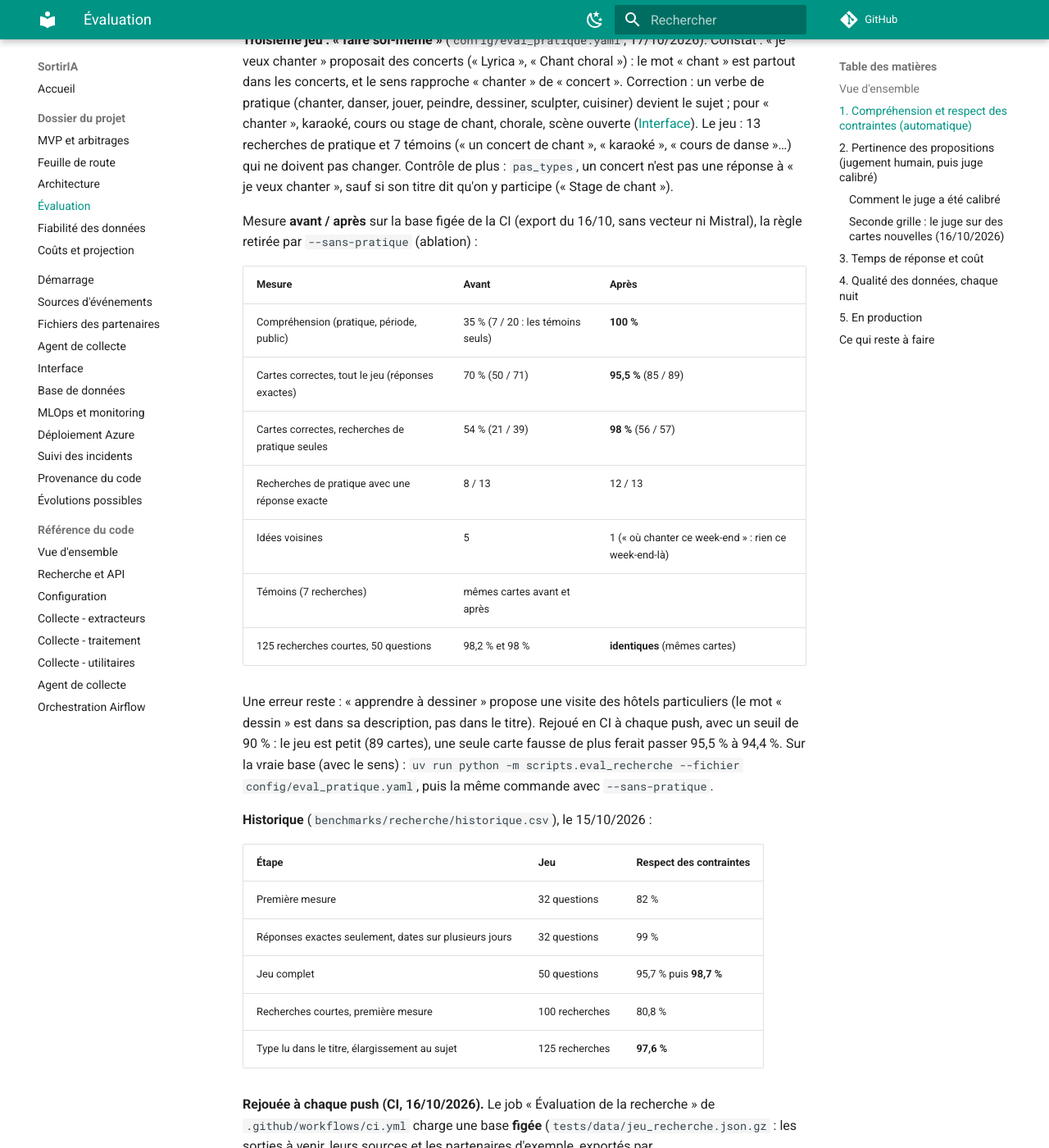
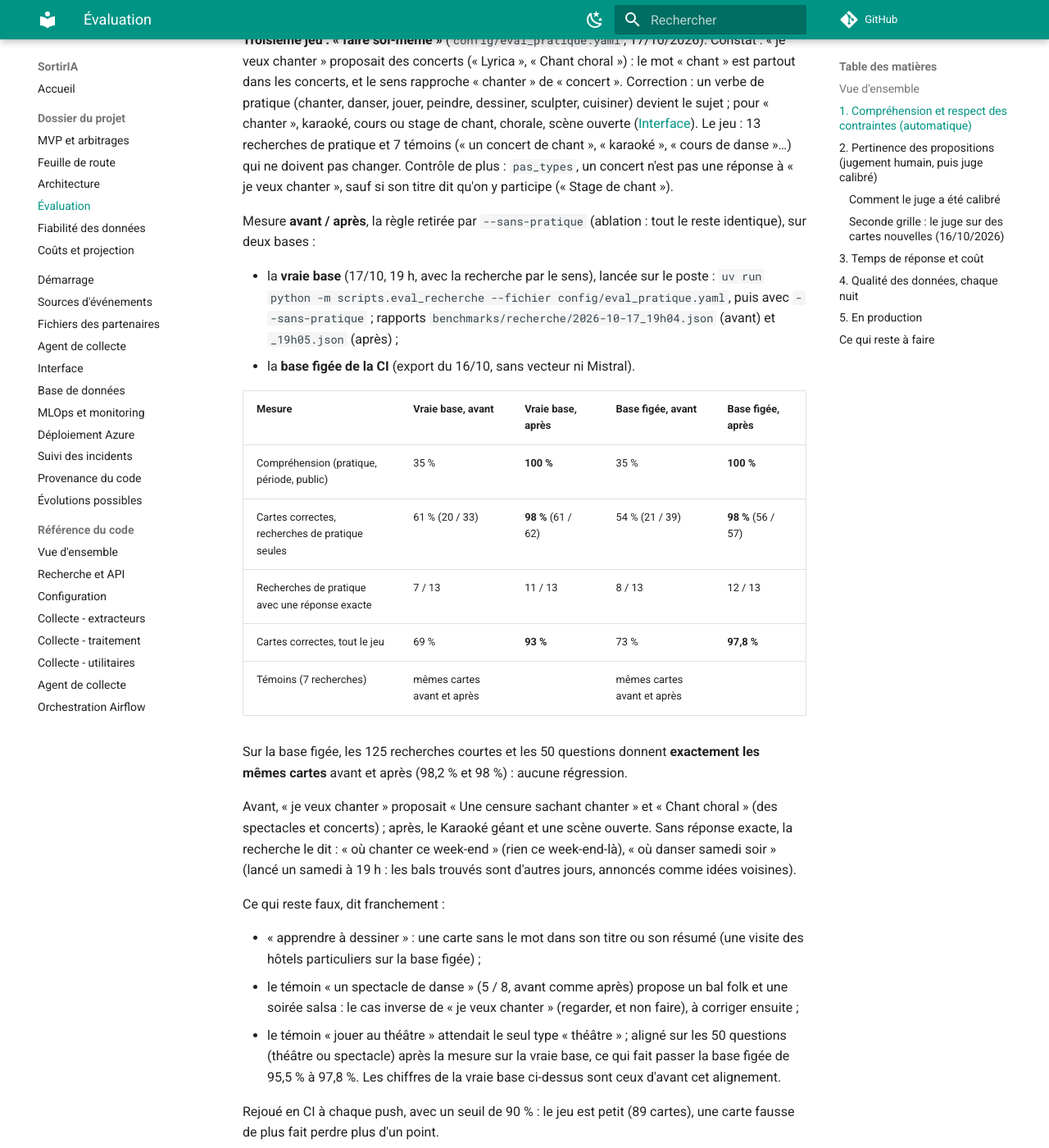
Before and after one commit to gonzalezcourrier34-glitch/SortirIA, an MkDocs documentation site: the page built from docs/evaluation.md, in a window 1280 px wide and 1400 px high, scrolled down 1768 px. Shown: the whole window at 82% size. Built offline with MkDocs 1.6.1 and Material for MkDocs 9.7.7, drawn with Linux system fonts in a browser that asks for light colours; comment, search, counter and statistics services are not loaded.

Commit message:
Évaluation « faire soi-même » sur la vraie base : 61 % → 98 % ; témoin théâtre aligné sur les 50 questions

```diff
--- a/docs/dossier/recherche.html
+++ b/docs/dossier/recherche.html
@@ -435,7 +435,7 @@ Réponds uniquement en JSON : {"reponse": "...", "suggestions": ["...", "...", "
 <h2>L'évaluation en bref</h2>
 <p class="section-intro">Chaque mesure est rejouable par un script et gardée dans <code>benchmarks/</code>. Le détail est sur la page Résultats.</p>
 <div class="reflection-grid">
-<div class="reflection-card"><h3>Contraintes : rejouées à chaque push</h3><p>50 questions écrites à la main (<code>config/eval_recherche.yaml</code>), 125 recherches courtes (<code>config/eval_mots.yaml</code>) et 20 recherches « faire soi-même » (<code>config/eval_pratique.yaml</code>, 70 % → 95,5 % avec les verbes de pratique) passent par la vraie recherche. Chaque carte est contrôlée : date, lieu, public, gratuit, budget, type, mots visibles. En CI, sur une base figée et sans Mistral, le job échoue sous 95 %.</p></div>
+<div class="reflection-card"><h3>Contraintes : rejouées à chaque push</h3><p>50 questions écrites à la main (<code>config/eval_recherche.yaml</code>), 125 recherches courtes (<code>config/eval_mots.yaml</code>) et 20 recherches « faire soi-même » (<code>config/eval_pratique.yaml</code>, 61 % → 98 % de cartes correctes avec les verbes de pratique) passent par la vraie recherche. Chaque carte est contrôlée : date, lieu, public, gratuit, budget, type, mots visibles. En CI, sur une base figée et sans Mistral, le job échoue sous 95 %.</p></div>
 <div class="reflection-card"><h3>Pertinence : un humain, puis un juge calibré</h3><p>139 cartes jugées à la main sur le sujet et le public : 97,8 %. Un juge Mistral Large, calibré sur cette grille (98,6 % d'accord, AC1 0,985), garde 91,9 % d'accord (AC1 0,889) sur 135 cartes qu'il n'avait jamais vues.</p></div>
 <div class="reflection-card"><h3>Temps et coût</h3><p>175 questions avec rédaction : médiane 3,0 à 3,3 s, P95 6,0 à 6,4 s, 0,12 $ pour 1 000 questions ; 0,11 s et 0 $ avec le cache. En production, le tableau Grafana « Recherche » suit la latence réelle.</p></div>
 </div>
--- a/docs/dossier/resultats.html
+++ b/docs/dossier/resultats.html
@@ -46,7 +46,7 @@
 <tr><td>Propositions qui respectent les contraintes (50 questions annotées)</td><td>≥ 95 %</td><td><strong>98,7 %</strong></td><td><span class="experiment-status selected">Atteint</span></td></tr>
 <tr><td>Compréhension des questions (50 questions)</td><td>≥ 95 %</td><td><strong>100 %</strong></td><td><span class="experiment-status selected">Atteint</span></td></tr>
 <tr><td>Recherches courtes avec une réponse exacte (125 recherches)</td><td>—</td><td>97,6 % de propositions correctes ; 19 « idées voisines » annoncées comme telles</td><td><span class="experiment-status selected">Atteint</span></td></tr>
-<tr><td>Recherches « faire soi-même » (« je veux chanter », 20 recherches, base figée, 17/10)</td><td>≥ 95 %</td><td><strong>95,5 %</strong> de cartes correctes (70 % avant la correction) ; compréhension 100 % (35 % avant)</td><td><span class="experiment-status selected">Atteint</span></td></tr>
+<tr><td>Recherches « faire soi-même » (« je veux chanter », 13 recherches de pratique, 17/10)</td><td>≥ 95 %</td><td><strong>98 %</strong> de cartes correctes sur la vraie base (61 % avant la correction) ; compréhension 100 % (35 % avant)</td><td><span class="experiment-status selected">Atteint</span></td></tr>
 <tr><td>Pertinence des 3 premières propositions (sujet et public, jugement humain, 50 questions)</td><td>≥ 70 %</td><td><strong>97,8 %</strong> (136 cartes sur 139) ; 96,4 % sur la seconde grille, après corrections</td><td><span class="experiment-status selected">Atteint</span></td></tr>
 <tr><td>Accord du juge Mistral avec l'humain (pour rejouer la pertinence sans annotation)</td><td>≥ 85 %, AC1 ≥ 0,6</td><td><strong>98,6 %</strong>, AC1 0,985 ; confirmé sur 135 cartes nouvelles : <strong>91,9 %</strong>, AC1 0,889</td><td><span class="experiment-status selected">Atteint</span></td></tr>
 <tr><td>Temps de réponse P95 (sans cache)</td><td>≤ 8 s</td><td>6,0 à 6,4 s, mesuré depuis un poste ; Grafana suit la production</td><td><span class="experiment-status selected">Atteint</span></td></tr>
@@ -76,7 +76,7 @@
 <div>
 <p>Le jeu de test, <code>config/eval_recherche.yaml</code>, compte <strong>50 questions</strong> écrites à la main, en <strong>8 familles</strong> : type de sortie ; quand ; où ; pour qui, combien ; noms et sujets précis ; cases cochées et question ; budget, météo, distance ; questions du quotidien. Pour chacune, j'ai écrit ce que la recherche doit comprendre (période, communes, public, gratuit, soir, types, budget, cadre) et parfois des mots qui doivent figurer dans les propositions.</p>
 <p>Un second jeu, <code>config/eval_mots.yaml</code>, contient <strong>125 recherches courtes</strong>, comme les tapent les visiteurs (« jazz », « brocante », « bowling »). Même mesure.</p>
-<p>Un troisième jeu, <code>config/eval_pratique.yaml</code> (17/10), est né d'un échec observé : « je veux chanter » proposait des concerts. Il compte 13 recherches « faire soi-même » (chanter, danser, jouer, dessiner, cuisiner…) et 7 témoins qui ne doivent pas changer. Mesuré avant et après la correction en retirant la règle (<code>--sans-pratique</code>, une ablation) : compréhension <strong>35 % → 100 %</strong>, cartes correctes <strong>70 % → 95,5 %</strong> (54 % → 98 % sur les seules recherches de pratique), et les 125 recherches courtes et les 50 questions donnent exactement les mêmes cartes qu'avant.</p>
+<p>Un troisième jeu, <code>config/eval_pratique.yaml</code> (17/10), est né d'un échec observé : « je veux chanter » proposait des concerts. Il compte 13 recherches « faire soi-même » (chanter, danser, jouer, dessiner, cuisiner…) et 7 témoins qui ne doivent pas changer. Mesuré avant et après la correction en retirant la règle (<code>--sans-pratique</code>, une ablation), sur la vraie base : compréhension <strong>35 % → 100 %</strong>, cartes correctes des recherches de pratique <strong>61 % → 98 %</strong>, témoins inchangés. Sur la base figée de la CI, les 125 recherches courtes et les 50 questions donnent exactement les mêmes cartes qu'avant.</p>
 </div>
 </div>
 <div class="experiment-method">
--- a/docs/evaluation.md
+++ b/docs/evaluation.md
@@ -62,25 +62,47 @@ doivent pas changer. Contrôle de plus : `pas_types`, un concert n'est pas une
 réponse à « je veux chanter », sauf si son titre dit qu'on y participe
 (« Stage de chant »).
 
-Mesure **avant / après** sur la base figée de la CI (export du 16/10, sans
-vecteur ni Mistral), la règle retirée par `--sans-pratique` (ablation) :
+Mesure **avant / après**, la règle retirée par `--sans-pratique` (ablation :
+tout le reste identique), sur deux bases :
 
-| Mesure | Avant | Après |
-| --- | --- | --- |
-| Compréhension (pratique, période, public) | 35 % (7 / 20 : les témoins seuls) | **100 %** |
-| Cartes correctes, tout le jeu (réponses exactes) | 70 % (50 / 71) | **95,5 %** (85 / 89) |
-| Cartes correctes, recherches de pratique seules | 54 % (21 / 39) | **98 %** (56 / 57) |
-| Recherches de pratique avec une réponse exacte | 8 / 13 | 12 / 13 |
-| Idées voisines | 5 | 1 (« où chanter ce week-end » : rien ce week-end-là) |
-| Témoins (7 recherches) | mêmes cartes avant et après | |
-| 125 recherches courtes, 50 questions | 98,2 % et 98 % | **identiques** (mêmes cartes) |
+- la **vraie base** (17/10, 19 h, avec la recherche par le sens), lancée sur
+  le poste : `uv run python -m scripts.eval_recherche --fichier
+  config/eval_pratique.yaml`, puis avec `--sans-pratique` ; rapports
+  `benchmarks/recherche/2026-10-17_19h04.json` (avant) et `_19h05.json` (après) ;
+- la **base figée de la CI** (export du 16/10, sans vecteur ni Mistral).
 
-Une erreur reste : « apprendre à dessiner » propose une visite des hôtels
-particuliers (le mot « dessin » est dans sa description, pas dans le titre).
-Rejoué en CI à chaque push, avec un seuil de 90 % : le jeu est petit (89 cartes),
-une seule carte fausse de plus ferait passer 95,5 % à 94,4 %. Sur la vraie base
-(avec le sens) : `uv run python -m scripts.eval_recherche --fichier
-config/eval_pratique.yaml`, puis la même commande avec `--sans-pratique`.
+| Mesure | Vraie base, avant | Vraie base, après | Base figée, avant | Base figée, après |
+| --- | --- | --- | --- | --- |
+| Compréhension (pratique, période, public) | 35 % | **100 %** | 35 % | **100 %** |
+| Cartes correctes, recherches de pratique seules | 61 % (20 / 33) | **98 %** (61 / 62) | 54 % (21 / 39) | **98 %** (56 / 57) |
+| Recherches de pratique avec une réponse exacte | 7 / 13 | 11 / 13 | 8 / 13 | 12 / 13 |
+| Cartes correctes, tout le jeu | 69 % | **93 %** | 73 % | **97,8 %** |
+| Témoins (7 recherches) | mêmes cartes avant et après | | mêmes cartes avant et après | |
+
+Sur la base figée, les 125 recherches courtes et les 50 questions donnent
+**exactement les mêmes cartes** avant et après (98,2 % et 98 %) : aucune
+régression.
+
+Avant, « je veux chanter » proposait « Une censure sachant chanter » et
+« Chant choral » (des spectacles et concerts) ; après, le Karaoké géant et une
+scène ouverte. Sans réponse exacte, la recherche le dit : « où chanter ce
+week-end » (rien ce week-end-là), « où danser samedi soir » (lancé un samedi
+à 19 h : les bals trouvés sont d'autres jours, annoncés comme idées voisines).
+
+Ce qui reste faux, dit franchement :
+
+- « apprendre à dessiner » : une carte sans le mot dans son titre ou son
+  résumé (une visite des hôtels particuliers sur la base figée) ;
+- le témoin « un spectacle de danse » (5 / 8, avant comme après) propose un
+  bal folk et une soirée salsa : le cas inverse de « je veux chanter »
+  (regarder, et non faire), à corriger ensuite ;
+- le témoin « jouer au théâtre » attendait le seul type « théâtre » ; aligné
+  sur les 50 questions (théâtre ou spectacle) après la mesure sur la vraie
+  base, ce qui fait passer la base figée de 95,5 % à 97,8 %. Les chiffres de
+  la vraie base ci-dessus sont ceux d'avant cet alignement.
+
+Rejoué en CI à chaque push, avec un seuil de 90 % : le jeu est petit (89
+cartes), une carte fausse de plus fait perdre plus d'un point.
 
 **Historique** (`benchmarks/recherche/historique.csv`), le 15/10/2026 :
 
```
Also changed, not shown: docs/feuille_de_route.md (+1 -1 lines), 4 other files.
